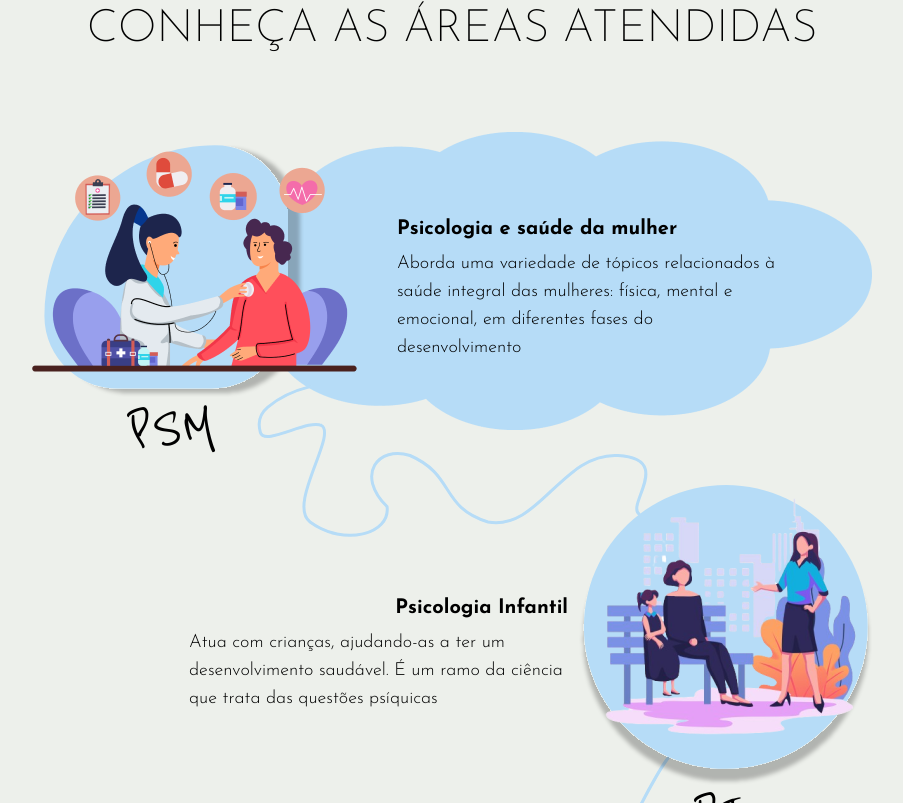
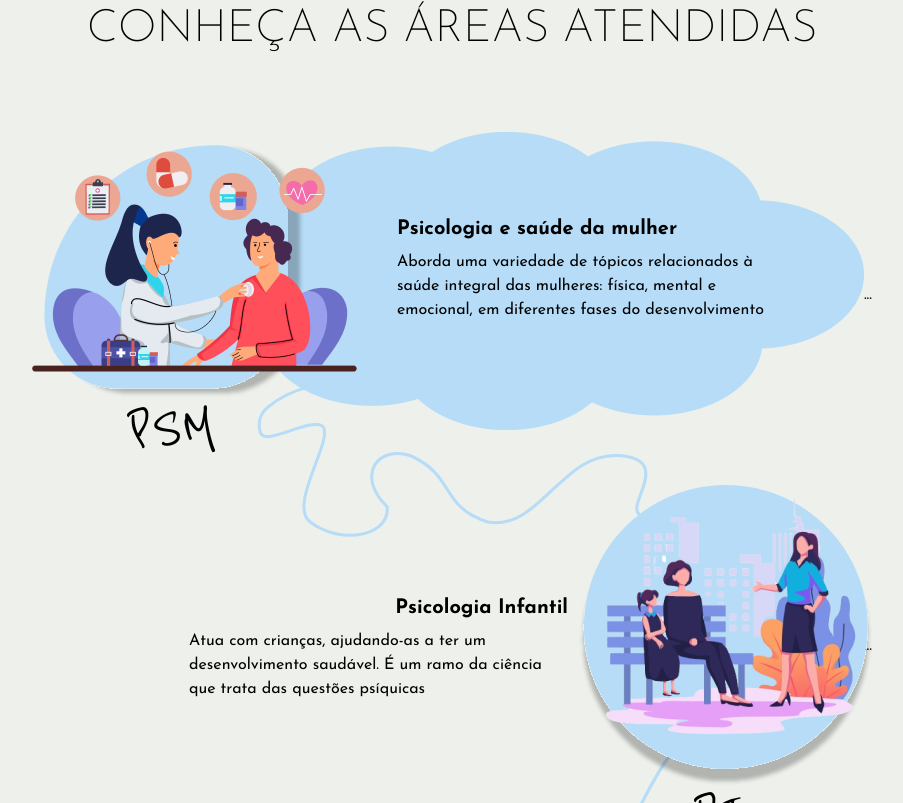
Before and after one commit to EricBrisola/CONEX, a React (Vite) app: page / in a window 1280 px wide. Shown: the part 737-1540 px from the top of the page, without its empty margins (188-1091 px from the left). Built offline with nearby package versions, Linux system fonts and the light colour scheme.

Commit message:
chore: added more props to component

```diff
--- a/src/components/InfoCard/index.jsx
+++ b/src/components/InfoCard/index.jsx
@@ -12,6 +12,8 @@ const InfoCard = ({
   textSectionStyle,
   abreviatedTitle,
   abreviatedTitleStyle,
+  btnStyle,
+  textStyle,
 }) => {
   return (
     <article className={cardStyle}>
@@ -32,8 +34,9 @@ const InfoCard = ({
       <p className={abreviatedTitleStyle}>{abreviatedTitle}</p>
       <div className={textSectionStyle}>
         <p className="text-xl font-bold">{title}</p>
-        <p className="text-wrap text-lg font-light">{text}</p>
+        <p className={textStyle}>{text}</p>
       </div>
+      <button className={btnStyle}>...</button>
     </article>
   );
 };
```
